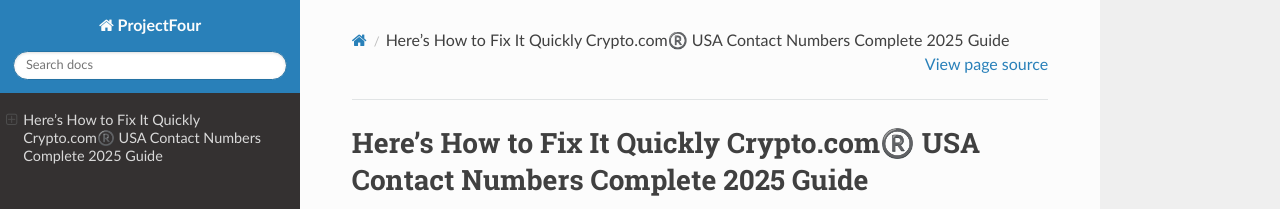
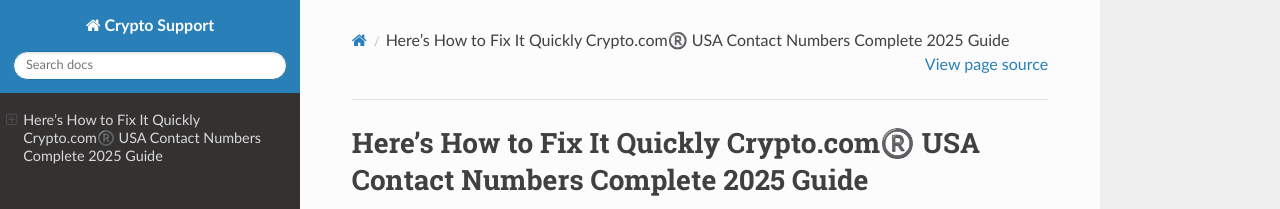
Before and after one commit to amitkumar7245/pythonprojectNinetyFour, a Sphinx documentation site: the page built from source/index.rst, in a window 1280 px wide. Shown: the top 209 px of the page. Built offline with Sphinx 7.4.7 and the Read the Docs theme 3.1.0, drawn with Linux system fonts in a browser that asks for light colours; part of the change alters nothing that is shown.

Commit message:
website the code upload

```diff
--- a/source/conf.py
+++ b/source/conf.py
@@ -6,7 +6,7 @@
 # -- Project information -----------------------------------------------------
 # https://www.sphinx-doc.org/en/master/usage/configuration.html#project-information
 
-project = 'ProjectFour'
+project = 'Crypto Support'
 copyright = '2025, Author'
 author = 'Author'
 
@@ -25,3 +25,15 @@ exclude_patterns = []
 
 html_theme = 'sphinx_rtd_theme'
 html_static_path = ['_static']
+
+
+
+# -- Bing Webmaster Tools Verification Meta Tag ------------------------------
+
+def add_bing_meta(app, pagename, templatename, context, doctree):
+    context['metatags'] = context.get('metatags', '') + \
+        '<meta name="msvalidate.01" content="00150BC63D685D5320E81633846C5088" />\n'
+
+def setup(app):
+    app.add_config_value('meta_tags', '', 'html')
+    app.connect('html-page-context', add_bing_meta)
```
Also changed, not shown: 7 other files.
